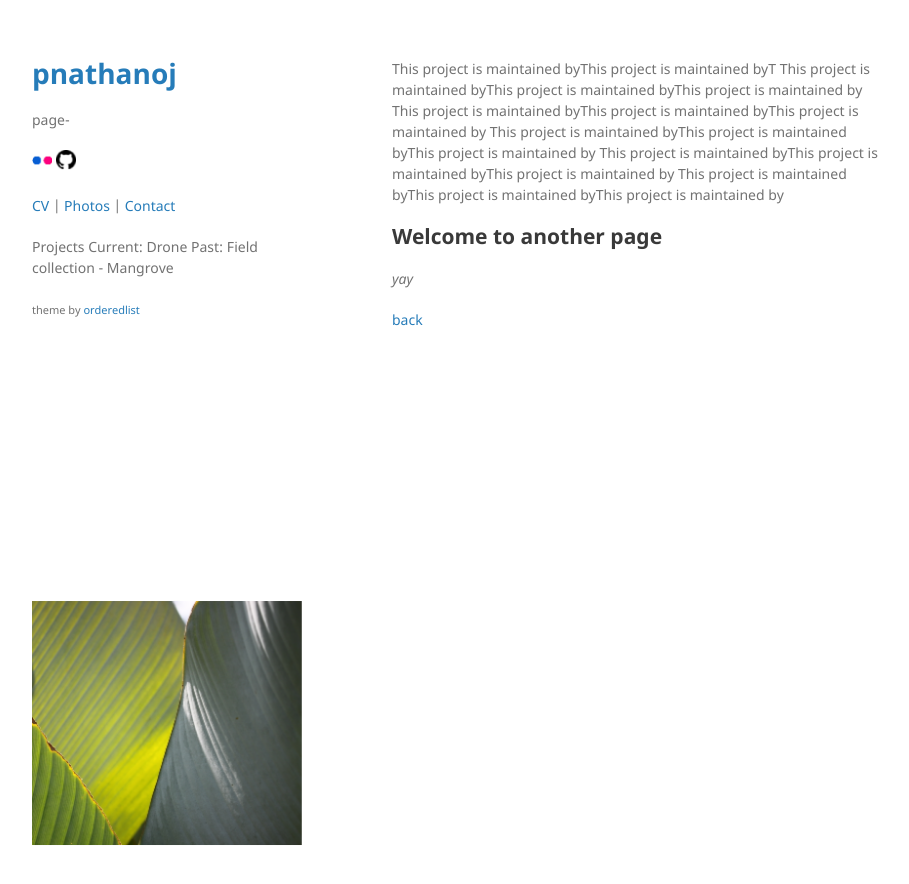
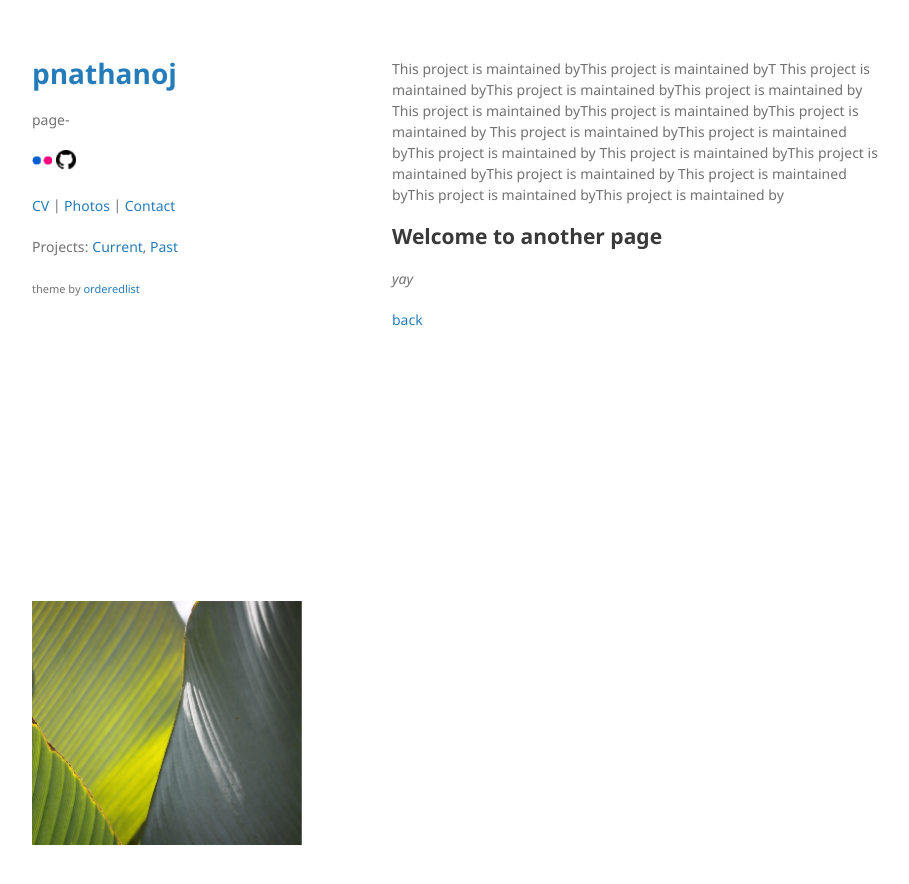
Before and after one commit to pnathanoj/pnathanoj.github.io, a Jekyll site: the page built from another-page.md, in a window 1280 px wide. Shown: the top 884 px of the page, without its empty margins (178-1087 px from the left). Built offline with Jekyll 4.4.1, drawn with Linux system fonts in a browser that asks for light colours; our own code applies the rules of GitHub Pages for plain Markdown files.

Commit message:
Update default.html

```diff
--- a/_layouts/default.html
+++ b/_layouts/default.html
@@ -36,9 +36,7 @@
         <a href="https://github.com/orderedlist">Photos</a> |
         <a href="{{ site.github.owner_url }}">Contact</a></p>
         <p>
-        Projects
-        Current: Drone
-        Past: Field collection - Mangrove
+        Projects: <a href="https://github.com/orderedlist">Current</a>, <a href="https://github.com/orderedlist">Past</a>
         </p>
 
 
```
